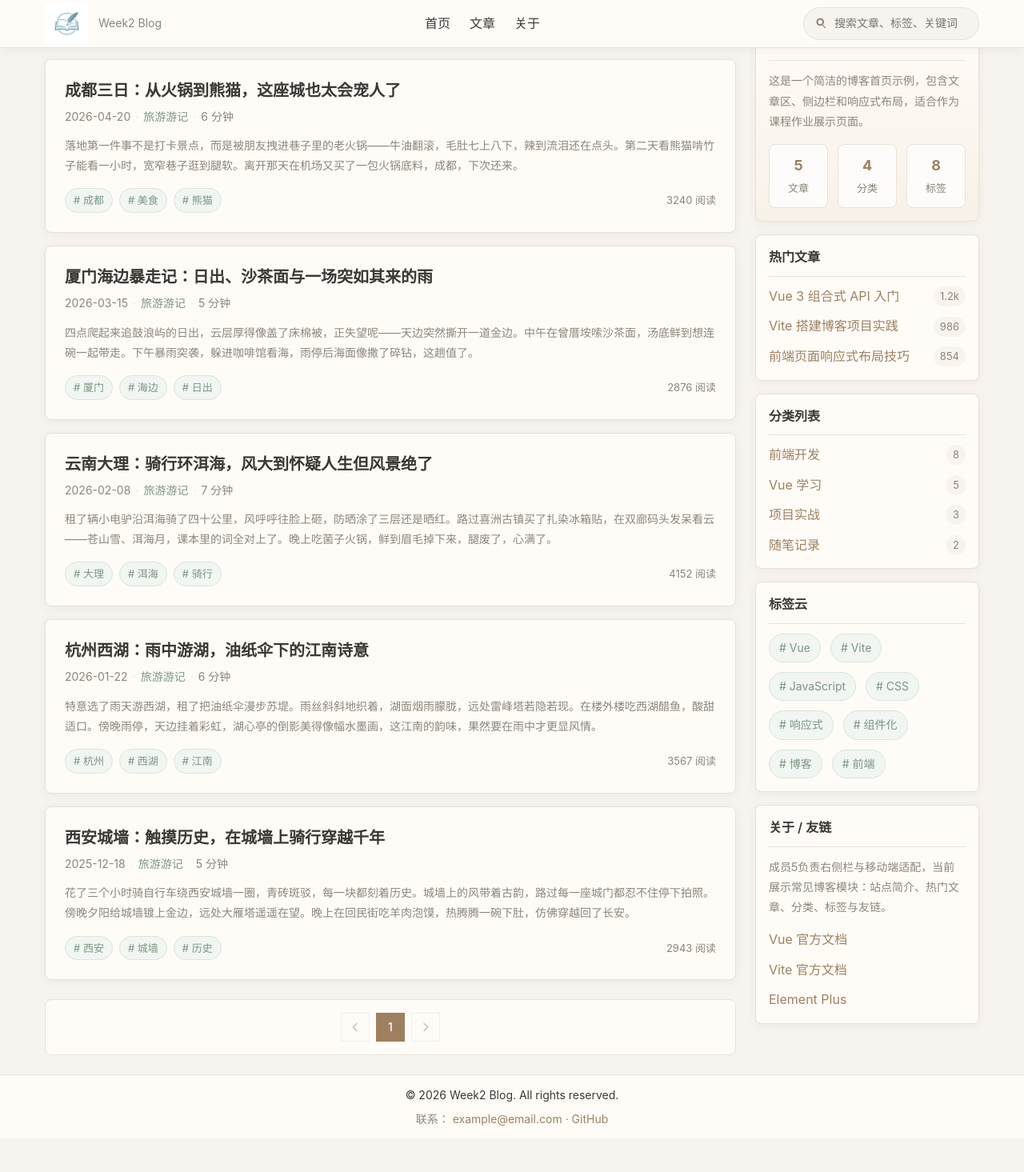
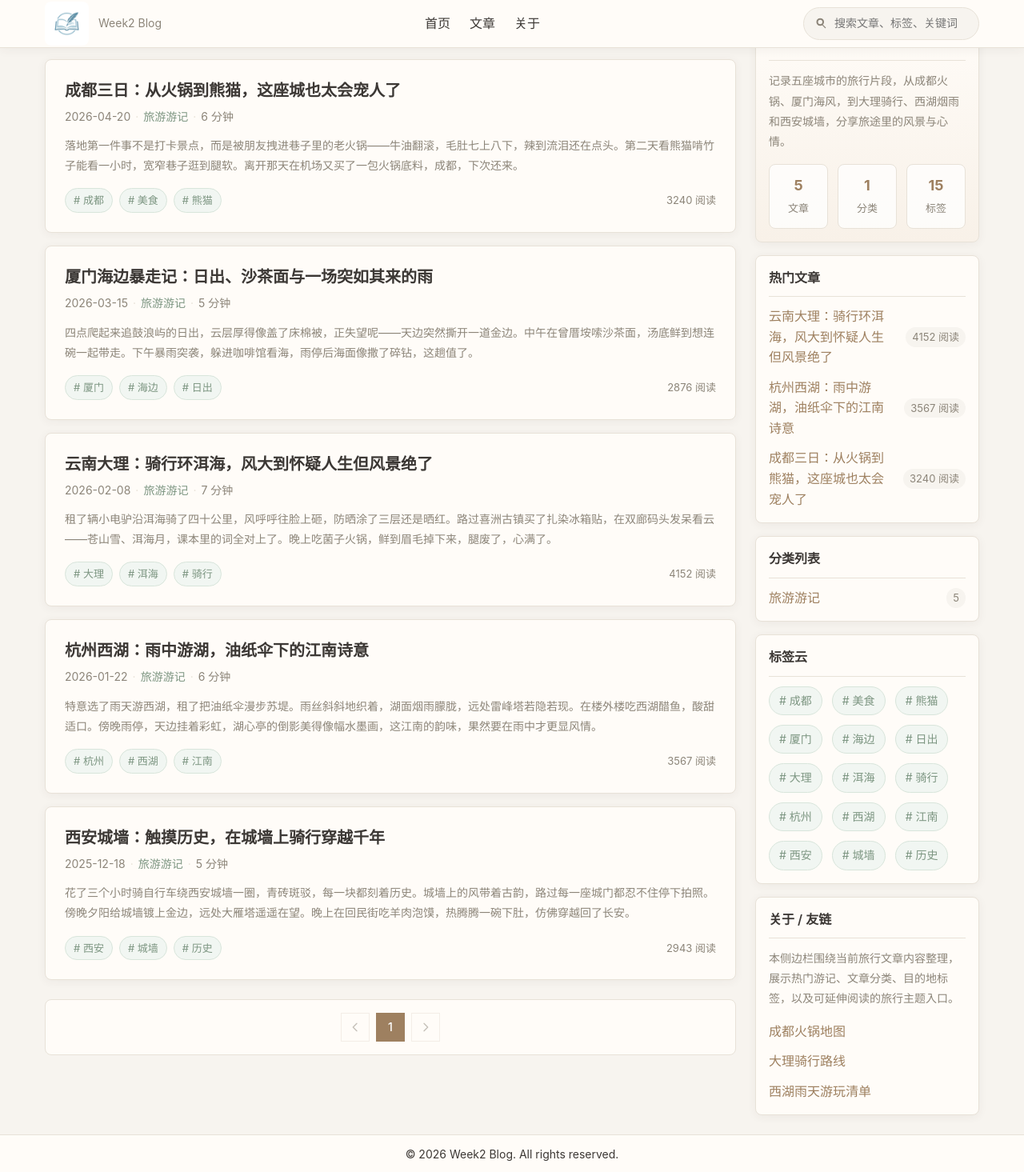
Before and after one commit to pro25010220404/Week2-work, a Vue app in the folder week2-blog/: page / in a window 1280 px wide. Shown: the top 1465 px of the page at 80% size. Before the commit the page ends 1423 px from the top, so only its background shows below. Built offline with nearby package versions, Linux system fonts and the light colour scheme.

Commit message:
zzx
更改侧边栏内容

```diff
--- a/week2-blog/src/layouts/MainLayout.vue
+++ b/week2-blog/src/layouts/MainLayout.vue
@@ -1,6 +1,7 @@
 <script setup>
-import { ref, provide } from 'vue'
+import { computed, ref, provide } from 'vue'
 import AppFooter from '@/components/AppFooter.vue'
+import { articles } from '@/data/articles.js'
 
 const pageSize = 5
 const currentPage = ref(1)
@@ -10,25 +11,27 @@ provide('pagination', {
   pageSize,
 })
 
-const hotPosts = [
-  { title: 'Vue 3 组合式 API 入门', views: '1.2k' },
-  { title: 'Vite 搭建博客项目实践', views: '986' },
-  { title: '前端页面响应式布局技巧', views: '854' },
-]
+const hotPosts = [...articles]
+  .sort((a, b) => b.views - a.views)
+  .slice(0, 3)
+  .map((article) => ({ title: article.title, views: `${article.views} 阅读` }))
 
-const categories = [
-  { name: '前端开发', count: 8 },
-  { name: 'Vue 学习', count: 5 },
-  { name: '项目实战', count: 3 },
-  { name: '随笔记录', count: 2 },
-]
+const categories = computed(() => {
+  const map = new Map()
 
-const tags = ['Vue', 'Vite', 'JavaScript', 'CSS', '响应式', '组件化', '博客', '前端']
+  articles.forEach((article) => {
+    map.set(article.category, (map.get(article.category) || 0) + 1)
+  })
+
+  return Array.from(map.entries()).map(([name, count]) => ({ name, count }))
+})
+
+const tags = [...new Set(articles.flatMap((article) => article.tags))]
 
 const friendLinks = [
-  { name: 'Vue 官方文档', url: 'https://cn.vuejs.org/' },
-  { name: 'Vite 官方文档', url: 'https://cn.vite.dev/' },
-  { name: 'Element Plus', url: 'https://element-plus.org/zh-CN/' },
+  { name: '成都火锅地图', url: '#' },
+  { name: '大理骑行路线', url: '#' },
+  { name: '西湖雨天游玩清单', url: '#' },
 ]
 
 const navItems = [
@@ -77,7 +80,7 @@ const searchQuery = ref('')
           <section class="sidebar-card sidebar-card--highlight">
             <h3 class="sidebar-card__title">站点信息</h3>
             <p class="sidebar-card__desc">
-              这是一个简洁的博客首页示例，包含文章区、侧边栏和响应式布局，适合作为课程作业展示页面。
+              记录五座城市的旅行片段，从成都火锅、厦门海风，到大理骑行、西湖烟雨和西安城墙，分享旅途里的风景与心情。
             </p>
             <div class="site-stats">
               <div class="site-stats__item">
@@ -85,11 +88,11 @@ const searchQuery = ref('')
                 <span>文章</span>
               </div>
               <div class="site-stats__item">
-                <strong>4</strong>
+                <strong>1</strong>
                 <span>分类</span>
               </div>
               <div class="site-stats__item">
-                <strong>8</strong>
+                <strong>15</strong>
                 <span>标签</span>
               </div>
             </div>
@@ -125,7 +128,7 @@ const searchQuery = ref('')
           <section class="sidebar-card">
             <h3 class="sidebar-card__title">关于 / 友链</h3>
             <p class="sidebar-card__desc">
-              成员5负责右侧栏与移动端适配，当前展示常见博客模块：站点简介、热门文章、分类、标签与友链。
+              本侧边栏围绕当前旅行文章内容整理，展示热门游记、文章分类、目的地标签，以及可延伸阅读的旅行主题入口。
             </p>
             <ul class="friend-links">
               <li v-for="link in friendLinks" :key="link.name">
```
Also changed, not shown: 1 other file (tests, documents, lock files or other folders).
